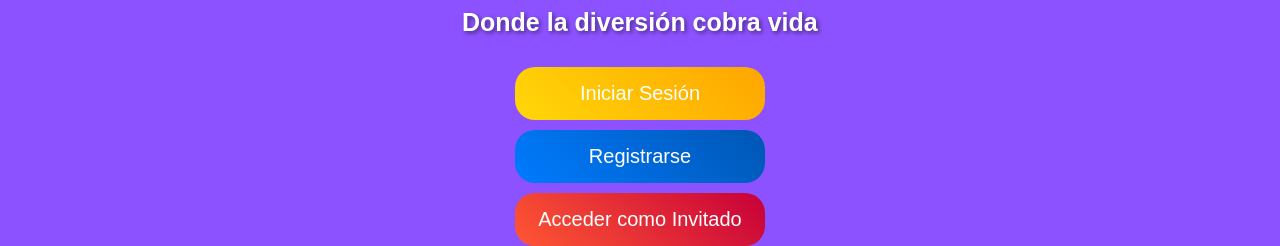
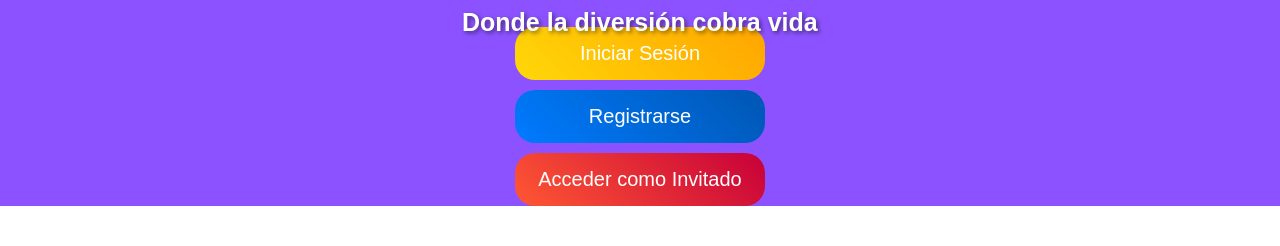
Before and after one commit to Santyartandplay/Toyland, a plain HTML site: page index.html in a window 1280 px wide. Shown: the part 787-1033 px from the top of the page. After the commit the page ends 993 px from the top, so only its background shows below. Drawn offline with Linux system fonts and the light colour scheme.

Commit message:
Update style.css

```diff
--- a/style.css
+++ b/style.css
@@ -37,7 +37,7 @@ body {
     flex-direction: column;
     align-items: center;
     gap: 10px; /* Ajustamos el espacio entre los botones */
-    margin-top: 20px; /* Añadimos un margen superior para que no estén pegados al logo */
+    margin-top: -20px; /* Añadimos un margen superior para que no estén pegados al logo */
 }
 
 /* Logo */
```
